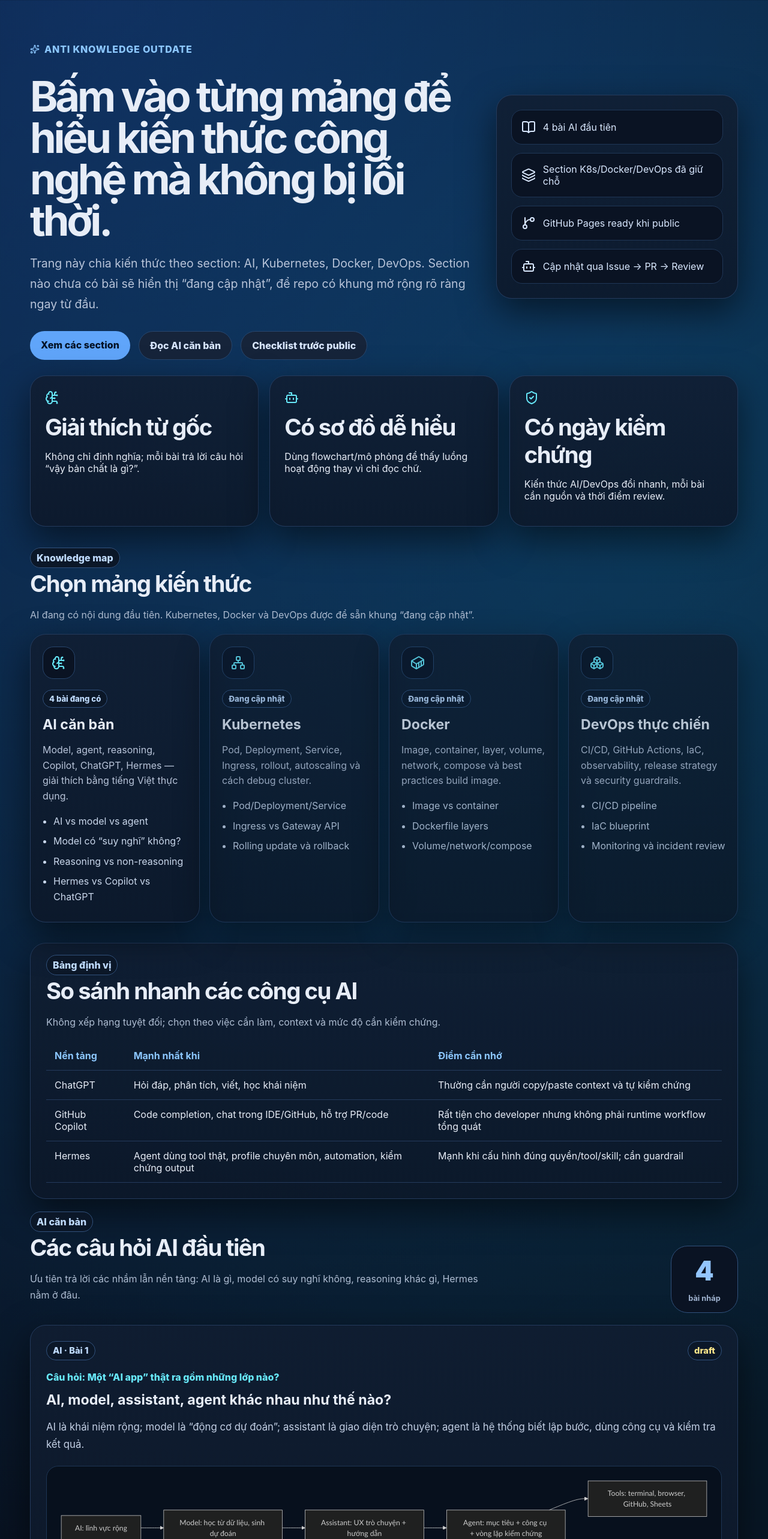
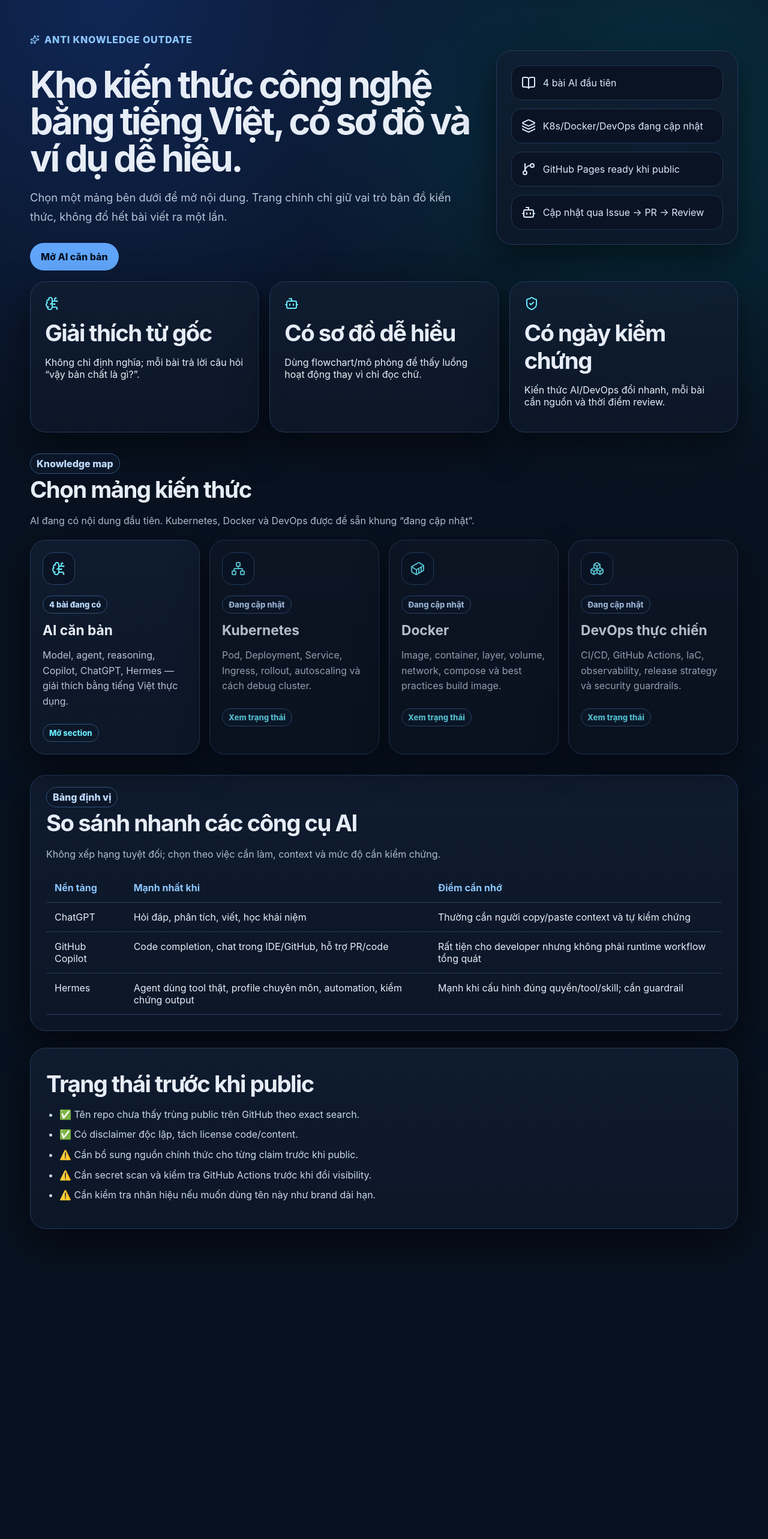
Before and after one commit to tranthaiminhtansoft/anti-knowledge-outdate, a React (Vite) app: page / in a window 1280 px wide. Shown: the top 2566 px of the page at 60% size. After the commit the page ends 2117 px from the top, so only its background shows below. Built offline with nearby package versions, Linux system fonts and the light colour scheme.

Commit message:
Make homepage navigate to focused content pages

```diff
--- a/src/main.tsx
+++ b/src/main.tsx
@@ -1,6 +1,7 @@
 import React from 'react';
 import ReactDOM from 'react-dom/client';
 import {
+  ArrowLeft,
   BookOpen,
   Bot,
   BrainCircuit,
@@ -19,6 +20,7 @@
 
 type ArticleStatus = 'draft' | 'review-needed' | 'ready';
 type TopicStatus = 'available' | 'updating';
+type View = { type: 'home' } | { type: 'topic'; topicId: string } | { type: 'article'; articleId: string };
 
 type Article = {
   id: string;
@@ -197,6 +199,10 @@
   },
 ];
 
+function scrollTop() {
+  window.scrollTo({ top: 0, behavior: 'smooth' });
+}
+
 function MermaidDiagram({ chart, id }: { chart: string; id: string }) {
   const ref = React.useRef<HTMLDivElement>(null);
   React.useEffect(() => {
@@ -209,44 +215,77 @@
   return <div className="diagram" ref={ref} aria-label="Sơ đồ minh họa" />;
 }
 
-function TopicCard({ topic }: { topic: Topic }) {
+function TopicCard({ topic, onOpen }: { topic: Topic; onOpen: () => void }) {
   const isAvailable = topic.status === 'available';
   return (
-    <a className={`topicCard ${topic.status}`} href={isAvailable ? `#${topic.id}` : `#${topic.id}-updating`}>
+    <button className={`topicCard ${topic.status}`} onClick={onOpen} type="button">
       <div className="topicIcon">{topic.icon}</div>
       <div className="topicMeta">
         <span className="topicStatus">{isAvailable ? `${topic.articleCount} bài đang có` : 'Đang cập nhật'}</span>
         <h3>{topic.title}</h3>
         <p>{topic.description}</p>
-        <ul>{topic.bullets.map((item) => <li key={item}>{item}</li>)}</ul>
+        <span className="openHint">{isAvailable ? 'Mở section' : 'Xem trạng thái'}</span>
       </div>
-    </a>
+    </button>
   );
 }
 
-function UpdatingSection({ topic }: { topic: Topic }) {
+function ArticleListItem({ article, index, onOpen }: { article: Article; index: number; onOpen: () => void }) {
   return (
-    <section className="card placeholder" id={`${topic.id}-updating`}>
-      <div className="placeholderIcon">{topic.icon}</div>
+    <button className="articleListItem" onClick={onOpen} type="button">
       <div>
-        <span className="badge">{topic.title}</span>
-        <h3>Đang cập nhật nội dung</h3>
-        <p className="summary">Section này đã được giữ chỗ để sau này thêm bài/sơ đồ/mô phỏng. Khi Tân đưa câu hỏi về {topic.title}, nội dung sẽ được bổ sung vào đây.</p>
-        <div className="pillRow">{topic.bullets.map((item) => <span key={item}>{item}</span>)}</div>
+        <span className="badge">AI · Bài {index + 1}</span>
+        <h3>{article.title}</h3>
+        <p className="question">{article.question}</p>
+        <p>{article.summary}</p>
       </div>
-    </section>
+      <span className={`status ${article.status}`}>{article.status}</span>
+    </button>
   );
 }
 
-function ArticleCard({ article, index }: { article: Article; index: number }) {
+function UpdatingPage({ topic, onBack }: { topic: Topic; onBack: () => void }) {
   return (
-    <article className="card articleCard" id={article.id}>
+    <main className="pageShell">
+      <button className="backButton" onClick={onBack} type="button"><ArrowLeft size={18} /> Quay lại</button>
+      <section className="card emptyPage">
+        <div className="placeholderIcon">{topic.icon}</div>
+        <span className="badge">{topic.title}</span>
+        <h1>Đang cập nhật nội dung</h1>
+        <p className="lead">Section này đã được giữ chỗ. Khi Tân đưa câu hỏi về {topic.title}, mình sẽ bổ sung bài giải thích, sơ đồ và mô phỏng vào đây.</p>
+        <div className="pillRow">{topic.bullets.map((item) => <span key={item}>{item}</span>)}</div>
+      </section>
+    </main>
+  );
+}
+
+function TopicPage({ topic, onBack, onOpenArticle }: { topic: Topic; onBack: () => void; onOpenArticle: (articleId: string) => void }) {
+  return (
+    <main className="pageShell">
+      <button className="backButton" onClick={onBack} type="button"><ArrowLeft size={18} /> Quay lại trang chính</button>
+      <section className="pageHeader">
+        <span className="badge">{topic.title}</span>
+        <h1>Các câu hỏi AI đầu tiên</h1>
+        <p className="lead">Chọn từng bài để mở nội dung chi tiết. Trang này không show toàn bộ bài để tránh bị quá tải khi đọc.</p>
+      </section>
+      <div className="articleList">
+        {articles.map((article, index) => <ArticleListItem article={article} index={index} key={article.id} onOpen={() => onOpenArticle(article.id)} />)}
+      </div>
+    </main>
+  );
+}
+
+function ArticlePage({ article, onBack }: { article: Article; onBack: () => void }) {
+  return (
+    <main className="pageShell">
+      <button className="backButton" onClick={onBack} type="button"><ArrowLeft size={18} /> Quay lại danh sách AI</button>
+      <article className="card articleCard detailArticle">
         <div className="cardHeader">
-        <span className="badge">AI · Bài {index + 1}</span>
+          <span className="badge">AI</span>
           <span className={`status ${article.status}`}>{article.status}</span>
         </div>
         <p className="question">Câu hỏi: {article.question}</p>
-      <h3>{article.title}</h3>
+        <h1>{article.title}</h1>
         <p className="summary">{article.summary}</p>
         <MermaidDiagram chart={article.diagram} id={article.id} />
         <div className="grid2">
@@ -264,6 +303,7 @@
           <span>Câu hỏi tiếp theo: {article.nextQuestions.join(' · ')}</span>
         </footer>
       </article>
+    </main>
   );
 }
 
@@ -291,26 +331,21 @@
   );
 }
 
-function App() {
-  const availableTopics = topics.filter((topic) => topic.status === 'available');
-  const updatingTopics = topics.filter((topic) => topic.status === 'updating');
-
+function HomePage({ onOpenTopic }: { onOpenTopic: (topicId: string) => void }) {
   return (
     <main>
-      <section className="hero">
+      <section className="hero compactHero">
         <div>
           <p className="eyebrow"><Sparkles size={16}/> Anti Knowledge Outdate</p>
-          <h1>Bấm vào từng mảng để hiểu kiến thức công nghệ mà không bị lỗi thời.</h1>
-          <p className="lead">Trang này chia kiến thức theo section: AI, Kubernetes, Docker, DevOps. Section nào chưa có bài sẽ hiển thị “đang cập nhật”, để repo có khung mở rộng rõ ràng ngay từ đầu.</p>
+          <h1>Kho kiến thức công nghệ bằng tiếng Việt, có sơ đồ và ví dụ dễ hiểu.</h1>
+          <p className="lead">Chọn một mảng bên dưới để mở nội dung. Trang chính chỉ giữ vai trò bản đồ kiến thức, không đổ hết bài viết ra một lần.</p>
           <div className="heroActions">
-            <a href="#topics">Xem các section</a>
-            <a href="#ai" className="secondary">Đọc AI căn bản</a>
-            <a href="#readiness" className="secondary">Checklist trước public</a>
+            <button onClick={() => onOpenTopic('ai')} type="button">Mở AI căn bản</button>
           </div>
         </div>
         <div className="panel">
           <div className="metric"><BookOpen/> 4 bài AI đầu tiên</div>
-          <div className="metric"><Layers/> Section K8s/Docker/DevOps đã giữ chỗ</div>
+          <div className="metric"><Layers/> K8s/Docker/DevOps đang cập nhật</div>
           <div className="metric"><GitBranch/> GitHub Pages ready khi public</div>
           <div className="metric"><Bot/> Cập nhật qua Issue → PR → Review</div>
         </div>
@@ -322,34 +357,16 @@
         <div><ShieldCheck/><h2>Có ngày kiểm chứng</h2><p>Kiến thức AI/DevOps đổi nhanh, mỗi bài cần nguồn và thời điểm review.</p></div>
       </section>
 
-      <section id="topics" className="topicSection">
+      <section className="topicSection">
         <div className="sectionIntro">
           <span className="badge">Knowledge map</span>
           <h2>Chọn mảng kiến thức</h2>
           <p>AI đang có nội dung đầu tiên. Kubernetes, Docker và DevOps được để sẵn khung “đang cập nhật”.</p>
         </div>
-        <div className="topicGrid">{topics.map((topic) => <TopicCard key={topic.id} topic={topic} />)}</div>
+        <div className="topicGrid">{topics.map((topic) => <TopicCard key={topic.id} topic={topic} onOpen={() => onOpenTopic(topic.id)} />)}</div>
       </section>
 
       <ComparisonTable />
-
-      {availableTopics.map((topic) => (
-        <section id={topic.id} className="articles" key={topic.id}>
-          <div className="sectionIntro split">
-            <div>
-              <span className="badge">{topic.title}</span>
-              <h2>Các câu hỏi AI đầu tiên</h2>
-              <p>Ưu tiên trả lời các nhầm lẫn nền tảng: AI là gì, model có suy nghĩ không, reasoning khác gì, Hermes nằm ở đâu.</p>
-            </div>
-            <div className="sectionStat">{articles.length}<span>bài nháp</span></div>
-          </div>
-          {articles.map((article, index) => <ArticleCard key={article.id} article={article} index={index} />)}
-        </section>
-      ))}
-
-      <section className="updatingGrid">
-        {updatingTopics.map((topic) => <UpdatingSection key={topic.id} topic={topic} />)}
-      </section>
 
       <section className="card compact" id="readiness">
         <h2>Trạng thái trước khi public</h2>
@@ -365,4 +382,31 @@
   );
 }
 
+function App() {
+  const [view, setView] = React.useState<View>({ type: 'home' });
+
+  const openTopic = (topicId: string) => {
+    setView({ type: 'topic', topicId });
+    scrollTop();
+  };
+
+  const openArticle = (articleId: string) => {
+    setView({ type: 'article', articleId });
+    scrollTop();
+  };
+
+  if (view.type === 'topic') {
+    const topic = topics.find((item) => item.id === view.topicId) ?? topics[0];
+    if (topic.status === 'updating') return <UpdatingPage topic={topic} onBack={() => setView({ type: 'home' })} />;
+    return <TopicPage topic={topic} onBack={() => setView({ type: 'home' })} onOpenArticle={openArticle} />;
+  }
+
+  if (view.type === 'article') {
+    const article = articles.find((item) => item.id === view.articleId) ?? articles[0];
+    return <ArticlePage article={article} onBack={() => setView({ type: 'topic', topicId: 'ai' })} />;
+  }
+
+  return <HomePage onOpenTopic={openTopic} />;
+}
+
 ReactDOM.createRoot(document.getElementById('root')!).render(<App />);
--- a/src/styles.css
+++ b/src/styles.css
@@ -15,16 +15,17 @@
     radial-gradient(circle at 86% 10%, #06b6d433, transparent 28%),
     #08111f;
 }
-a { color: inherit; }
-main { width: min(1180px, calc(100% - 32px)); margin: 0 auto; padding: 48px 0; }
-.hero { display: grid; grid-template-columns: 1.3fr .7fr; gap: 28px; align-items: center; min-height: 70vh; }
+button { font: inherit; color: inherit; }
+main, .pageShell { width: min(1180px, calc(100% - 32px)); margin: 0 auto; padding: 40px 0; }
+.hero { display: grid; grid-template-columns: 1.3fr .7fr; gap: 28px; align-items: center; min-height: 56vh; }
+.compactHero { min-height: 46vh; }
 .eyebrow { color: #8cc7ff; display: inline-flex; gap: 8px; align-items: center; font-weight: 800; letter-spacing: .05em; text-transform: uppercase; }
-h1 { font-size: clamp(2.55rem, 5.5vw, 5.5rem); line-height: .98; margin: 18px 0; letter-spacing: -.06em; }
-.lead { color: #b8c4d9; font-size: 1.22rem; line-height: 1.75; max-width: 780px; }
+h1 { font-size: clamp(2.2rem, 4.8vw, 4.6rem); line-height: 1; margin: 18px 0; letter-spacing: -.055em; }
+.lead { color: #b8c4d9; font-size: 1.15rem; line-height: 1.75; max-width: 780px; }
 .heroActions { display: flex; flex-wrap: wrap; gap: 14px; margin-top: 28px; }
-.heroActions a { padding: 13px 18px; border-radius: 999px; background: #60a5fa; color: #031225; text-decoration: none; font-weight: 850; }
-.heroActions .secondary { background: #16243a; color: #d8e6ff; border: 1px solid #28466d; }
-.panel, .card, .principles > div, .topicCard {
+.heroActions button, .backButton { cursor: pointer; border: 0; padding: 13px 18px; border-radius: 999px; background: #60a5fa; color: #031225; font-weight: 850; }
+.backButton { display: inline-flex; align-items: center; gap: 8px; margin-bottom: 20px; background: #16243a; color: #d8e6ff; border: 1px solid #28466d; }
+.panel, .card, .principles > div, .topicCard, .articleListItem {
   background: linear-gradient(180deg, #101d31dd, #0c1728dd);
   border: 1px solid #243a5c;
   border-radius: 26px;
@@ -37,29 +38,25 @@
 .principles > div { padding: 24px; }
 .principles svg { color: #67e8f9; }
 .sectionIntro { margin: 0 0 18px; }
-.sectionIntro p { color: #aebdd2; line-height: 1.7; max-width: 780px; }
-.sectionIntro.split { display: flex; align-items: end; justify-content: space-between; gap: 20px; }
-.sectionStat { width: 112px; height: 112px; display: grid; place-items: center; border-radius: 28px; border: 1px solid #31517c; background: #0a1323; color: #93c5fd; font-size: 2.8rem; font-weight: 900; }
-.sectionStat span { display: block; color: #9fb2cf; font-size: .8rem; font-weight: 700; margin-top: -20px; }
+.sectionIntro p, .pageHeader p { color: #aebdd2; line-height: 1.7; max-width: 780px; }
 h2 { font-size: clamp(1.75rem, 3vw, 2.6rem); margin: 10px 0 12px; letter-spacing: -.04em; }
-h3 { font-size: 1.45rem; margin: 14px 0 10px; }
+h3 { font-size: 1.42rem; margin: 14px 0 10px; }
 h4 { margin-bottom: 8px; color: #a8d3ff; }
 .topicSection { margin: 20px 0 34px; }
 .topicGrid { display: grid; grid-template-columns: repeat(4, 1fr); gap: 16px; }
-.topicCard { min-height: 320px; padding: 20px; display: flex; flex-direction: column; gap: 18px; text-decoration: none; transition: transform .18s ease, border-color .18s ease, background .18s ease; }
-.topicCard:hover { transform: translateY(-4px); border-color: #60a5fa; }
+.topicCard { min-height: 270px; padding: 20px; display: flex; flex-direction: column; gap: 18px; text-align: left; cursor: pointer; transition: transform .18s ease, border-color .18s ease, background .18s ease; }
+.topicCard:hover, .articleListItem:hover { transform: translateY(-4px); border-color: #60a5fa; }
 .topicCard.updating { opacity: .78; background: linear-gradient(180deg, #101827cc, #0b1320cc); }
 .topicIcon { width: 54px; height: 54px; border-radius: 18px; display: grid; place-items: center; background: #0a1323; border: 1px solid #28466d; color: #67e8f9; }
-.topicStatus { display: inline-flex; width: fit-content; padding: 6px 10px; border-radius: 999px; background: #0b1728; color: #bfdbfe; border: 1px solid #31517c; font-size: .82rem; font-weight: 800; }
+.topicStatus, .openHint { display: inline-flex; width: fit-content; padding: 6px 10px; border-radius: 999px; background: #0b1728; color: #bfdbfe; border: 1px solid #31517c; font-size: .82rem; font-weight: 800; }
+.openHint { margin-top: 8px; color: #67e8f9; }
 .topicMeta p { color: #b8c4d9; line-height: 1.6; }
-.topicMeta ul { padding-left: 18px; margin-bottom: 0; }
 .card { padding: 26px; margin: 20px 0; }
 .card.compact { margin: 28px 0; }
-.articleCard { scroll-margin-top: 20px; }
 .cardHeader, .articleFooter { display: flex; justify-content: space-between; gap: 12px; flex-wrap: wrap; color: #92a6c6; font-size: .92rem; }
 .badge, .status { border: 1px solid #31517c; padding: 6px 10px; border-radius: 999px; background: #0b1728; color: #bfdbfe; font-weight: 800; }
 .status.draft { color: #fde68a; } .status.review-needed { color: #fca5a5; } .status.ready { color: #86efac; }
-.question { color: #67e8f9; font-weight: 800; margin: 18px 0 0; }
+.question { color: #67e8f9; font-weight: 800; margin: 12px 0; }
 .summary { color: #c3d0e5; line-height: 1.75; font-size: 1.05rem; }
 .diagram { overflow-x: auto; margin: 20px 0; padding: 18px; border-radius: 20px; background: #07101d; border: 1px solid #1d3554; }
 .diagram svg { max-width: 100%; height: auto; }
@@ -69,17 +66,18 @@
 table { border-collapse: collapse; width: 100%; min-width: 760px; }
 th, td { border-bottom: 1px solid #243a5c; padding: 14px; text-align: left; vertical-align: top; }
 th { color: #8cc7ff; }
-.updatingGrid { display: grid; grid-template-columns: repeat(3, 1fr); gap: 16px; margin: 26px 0; }
-.placeholder { display: grid; grid-template-columns: auto 1fr; gap: 18px; min-height: 230px; opacity: .88; }
-.placeholderIcon { width: 64px; height: 64px; display: grid; place-items: center; border-radius: 22px; background: #0a1323; border: 1px solid #28466d; color: #94a3b8; }
+.articleList { display: grid; gap: 14px; }
+.articleListItem { width: 100%; padding: 22px; text-align: left; cursor: pointer; display: grid; grid-template-columns: 1fr auto; gap: 18px; align-items: start; transition: transform .18s ease, border-color .18s ease; }
+.articleListItem p { color: #b8c4d9; line-height: 1.6; margin-bottom: 0; }
+.detailArticle h1 { font-size: clamp(2rem, 4vw, 3.6rem); }
+.emptyPage { min-height: 58vh; display: flex; flex-direction: column; align-items: flex-start; justify-content: center; }
+.placeholderIcon { width: 64px; height: 64px; display: grid; place-items: center; border-radius: 22px; background: #0a1323; border: 1px solid #28466d; color: #94a3b8; margin-bottom: 16px; }
 .pillRow { display: flex; flex-wrap: wrap; gap: 8px; margin-top: 14px; }
 .pillRow span { padding: 7px 10px; border-radius: 999px; background: #091426; color: #aebdd2; border: 1px solid #223958; font-size: .88rem; }
 .checklist { padding-left: 22px; }
-@media (max-width: 1080px) { .topicGrid { grid-template-columns: repeat(2, 1fr); } .updatingGrid { grid-template-columns: 1fr; } }
+@media (max-width: 1080px) { .topicGrid { grid-template-columns: repeat(2, 1fr); } }
 @media (max-width: 820px) {
-  .hero, .principles, .grid2, .placeholder { grid-template-columns: 1fr; }
+  .hero, .principles, .grid2, .articleListItem { grid-template-columns: 1fr; }
   .topicGrid { grid-template-columns: 1fr; }
-  .sectionIntro.split { display: block; }
-  .sectionStat { width: 100%; height: 82px; margin-top: 14px; }
-  main { padding-top: 24px; }
+  main, .pageShell { padding-top: 24px; }
 }
```
Lines whose indentation alone changed are shown as unchanged.
